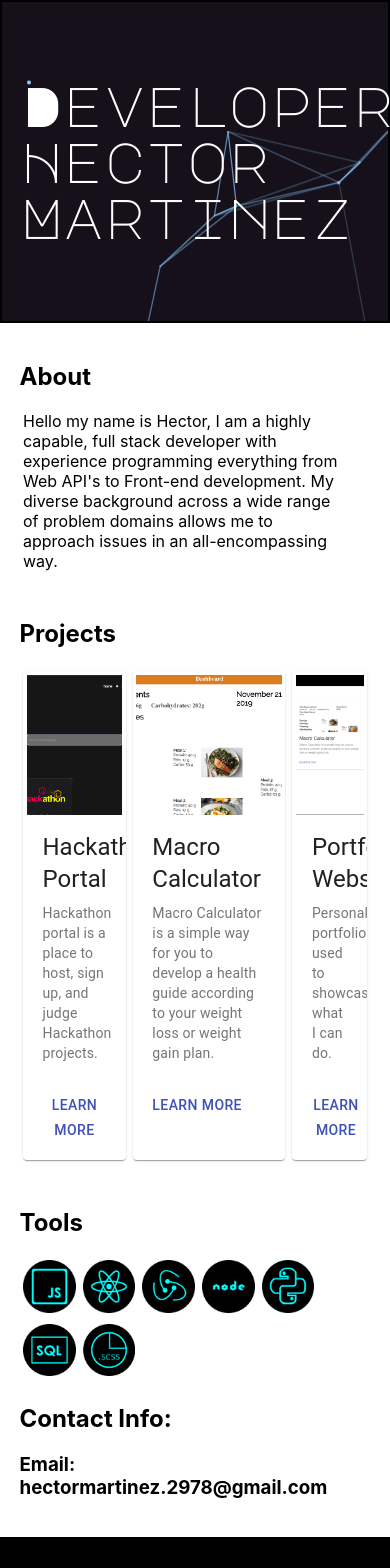
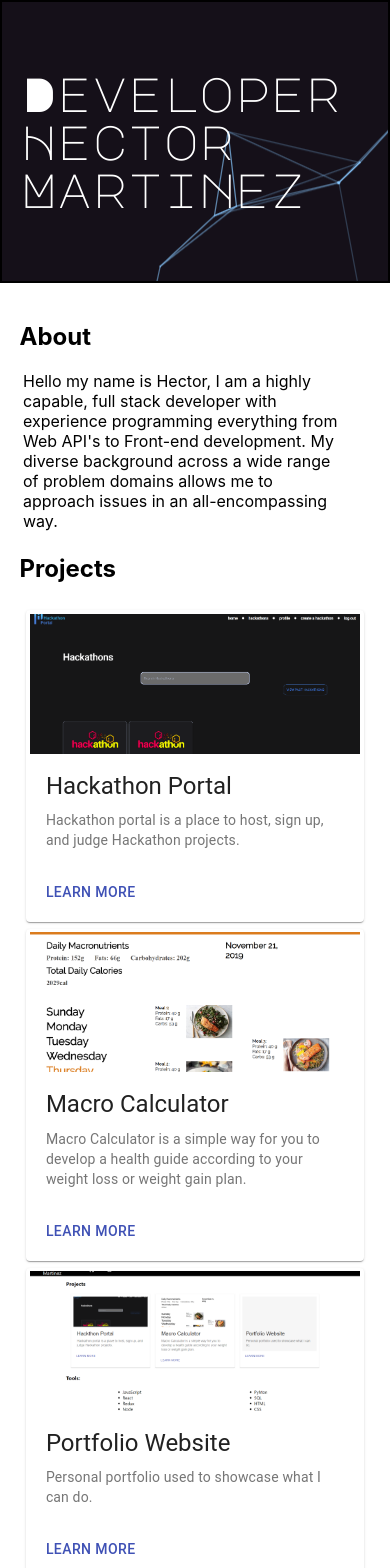
Before and after one commit to Hector-bit/Portfolio-HM, a React (Create React App) app: page / in a window 390 px wide. Shown: the top 1568 px of the page. Built offline with nearby package versions, Linux system fonts and the light colour scheme.

Commit message:
reddid css for mobile

```diff
--- a/src/components/projectsSection.js
+++ b/src/components/projectsSection.js
@@ -4,22 +4,22 @@ import MacroCard from './projects/MacroCard';
 import PortfolioWebsite from './projects/Portfolio';
 import { makeStyles } from '@material-ui/core/styles';
 
-const useStyles = makeStyles({
-    projects_section: {
-        margin: '7% 0'
-    },
-    projects:{
-        display: 'flex',
-        justifyContent: 'center',
-    }
-})
+// const useStyles = makeStyles({
+//     projects_section: {
+//         margin: '7% 0'
+//     },
+//     projects:{
+//         display: 'flex',
+//         justifyContent: 'center',
+//     }
+// })
 
 function ProjectsSection() {
-    const classes = useStyles()
+    // const classes = useStyles()
     return (
-        <section className={classes.projects_section}>
+        <section className='projects_section'>
             <h2 className='projectsTitle'>Projects</h2>
-            <div className={classes.projects}>
+            <div className='projects_container'>
                 <HackathonCard/>
                 <MacroCard/>
                 <PortfolioWebsite/>
--- a/src/scss/index.css
+++ b/src/scss/index.css
@@ -31,6 +31,16 @@ body .App .midsection {
   margin: 5%;
 }
 
+body .App .midsection .projects_section .projects_container {
+  display: -webkit-box;
+  display: -ms-flexbox;
+  display: flex;
+  -webkit-box-orient: horizontal;
+  -webkit-box-direction: normal;
+      -ms-flex-direction: row;
+          flex-direction: row;
+}
+
 body .App .midsection .tools_tool {
   margin: auto;
 }
@@ -39,4 +49,53 @@ body .App .midsection .tools_tool .tools .tool {
   padding: 1%;
   width: 15%;
 }
+
+@media (max-width: 600px) {
+  body {
+    margin: 0;
+    font-family: -apple-system, BlinkMacSystemFont, 'Segoe UI', 'Roboto', 'Oxygen',
+ 'Ubuntu', 'Cantarell', 'Fira Sans', 'Droid Sans', 'Helvetica Neue',
+ sans-serif;
+    -webkit-font-smoothing: antialiased;
+    -moz-osx-font-smoothing: grayscale;
+  }
+  body .App .header {
+    background-image: url("../images/cool-background.png");
+    border: 2px solid black;
+  }
+  body .App .header #name {
+    font-family: 'Major Mono Display', monospace;
+    color: white;
+    padding: 5%;
+    font-size: 3em;
+  }
+  body .App .midsection {
+    display: -webkit-box;
+    display: -ms-flexbox;
+    display: flex;
+    -webkit-box-orient: vertical;
+    -webkit-box-direction: normal;
+        -ms-flex-direction: column;
+            flex-direction: column;
+    max-width: 1200px;
+    margin: 5%;
+  }
+  body .App .midsection .projects_section .projects_container {
+    display: -webkit-box;
+    display: -ms-flexbox;
+    display: flex;
+    -webkit-box-orient: vertical;
+    -webkit-box-direction: normal;
+        -ms-flex-direction: column;
+            flex-direction: column;
+    padding: 1%;
+  }
+  body .App .midsection .tools_tool {
+    margin: auto;
+  }
+  body .App .midsection .tools_tool .tools .tool {
+    padding: 1%;
+    width: 15%;
+  }
+}
 /*# sourceMappingURL=index.css.map */
--- a/src/scss/index.scss
+++ b/src/scss/index.scss
@@ -25,6 +25,13 @@ body {
             // align-items: center;
             max-width: 1200px;
             margin: 5%;
+            .projects_section{
+                .projects_container{
+                    display: flex;
+                    flex-direction: row;
+                    // border: 2px solid red;
+                }
+            }
             .tools_tool{
                 margin: auto;
                 .tools{
@@ -37,3 +44,54 @@ body {
         }
     }
 }
+
+//CSS for mobile users
+@media(max-width: 600px){
+    body {
+        margin: 0;
+        // max-width: 1200px;
+        font-family: -apple-system, BlinkMacSystemFont, 'Segoe UI', 'Roboto', 'Oxygen',
+          'Ubuntu', 'Cantarell', 'Fira Sans', 'Droid Sans', 'Helvetica Neue',
+          sans-serif;
+        -webkit-font-smoothing: antialiased;
+        -moz-osx-font-smoothing: grayscale;
+        .App{
+            // background-color: rgb(21,16,25);
+            // color: white;
+            .header{
+                background-image: url('../images/cool-background.png');
+                border: 2px solid black;
+                #name{
+                    font-family: 'Major Mono Display', monospace;
+                    color: white;
+                    padding: 5%;
+                    font-size: 3em;
+                }
+            }
+            .midsection{
+                display: flex;
+                flex-direction: column;
+                // align-items: center;
+                max-width: 1200px;
+                margin: 5%;
+                .projects_section{
+                    .projects_container{
+                        display: flex;
+                        flex-direction: column;
+                        padding: 1%;
+                        // border: 2px solid red;
+                    }
+                }
+                .tools_tool{
+                    margin: auto;
+                    .tools{
+                        .tool{
+                            padding: 1%;
+                            width: 15%;
+                        }
+                    }
+                }
+            }
+        }
+    }
+}
```
Also changed, not shown: 1 other file (tests, documents, lock files or other folders).
